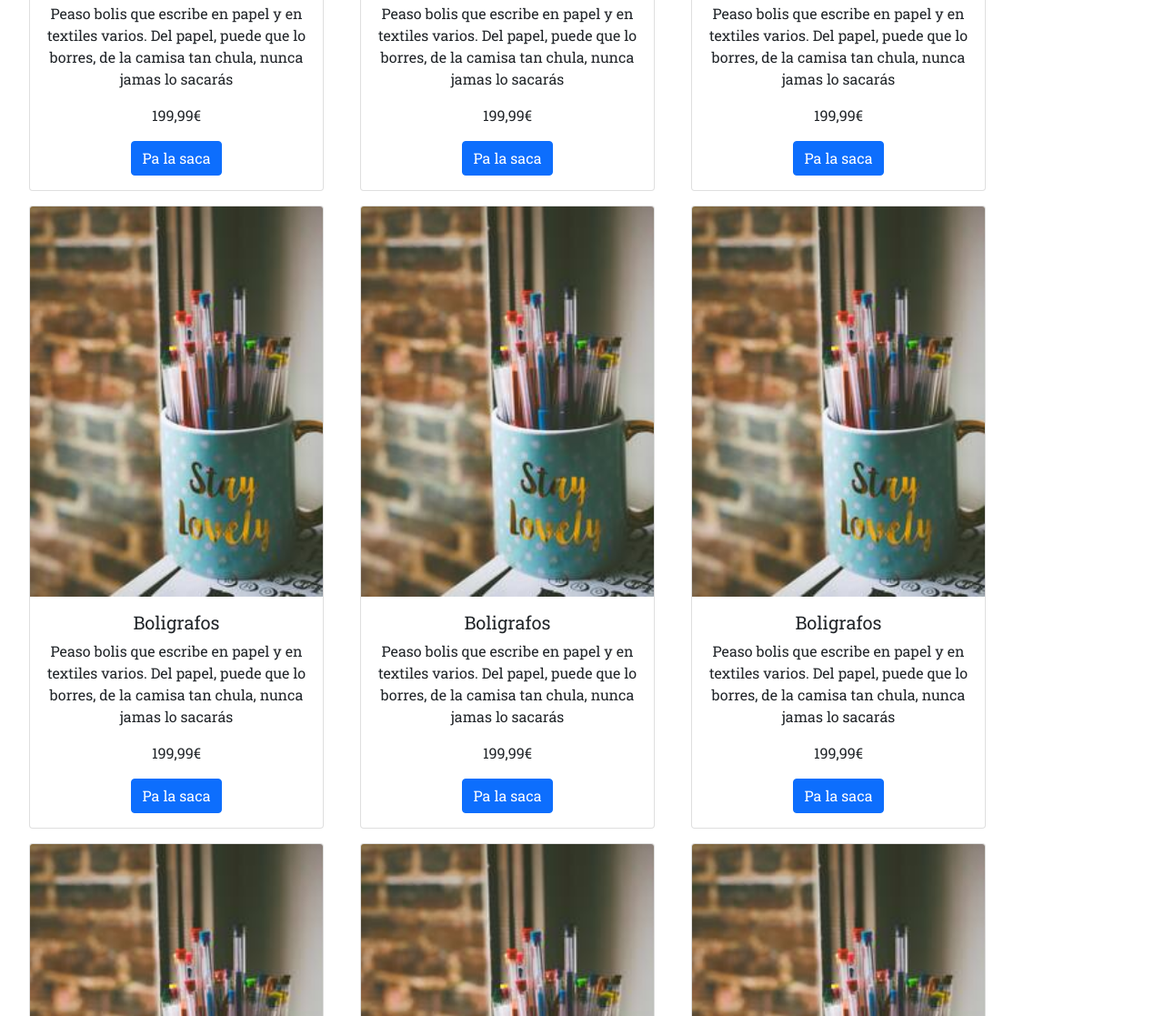
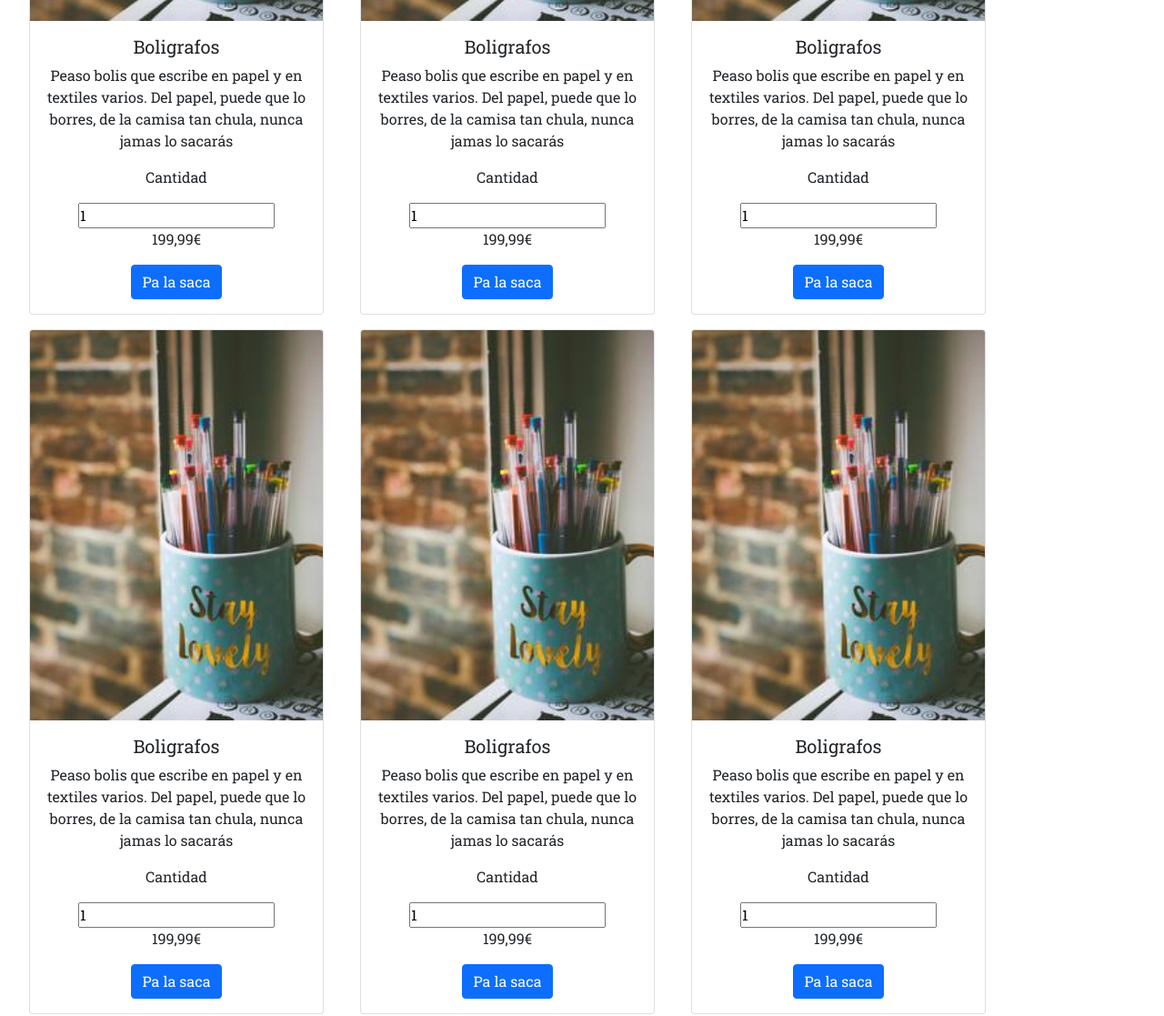
Before and after one commit to guejo8/E-commerce, a plain HTML site: page index.html in a window 1280 px wide. Shown: the part 1374-2491 px from the top of the page at 91% size. Drawn offline with nearby package versions, Linux system fonts and the light colour scheme.

Commit message:
incluida en la parte catalogo la cantidad para poder meter las cantidades

```diff
--- a/index.html
+++ b/index.html
@@ -96,6 +96,25 @@
             <div class="card-body">
               <h5 class="card-title">Boligrafos</h5>
               <p class="card-text">Peaso bolis que escribe en papel y en textiles varios. Del papel, puede que lo borres, de la camisa tan chula, nunca jamas lo sacarás</p>
+              <td class="cantidad">
+                <p>Cantidad</p>
+                <input type="number" value="1" min="1" placeholder="Cantidad" />
+              </td>
+              <p><span>199,99</span>€</p>
+              <a href="#" class="btn btn-primary">Pa la saca</a>
+            </div>
+          </div>
+        </div>
+        <div class="col-sm-6 col-md-4 mb-3 mb-sm-0"> <!-- Tarjeta -->
+          <div class="card m-md-2 m-sm-1">
+            <img src="imagenes/producto/boligrafos2.jpg" class="card-img-top" alt="Boli">
+            <div class="card-body">
+              <h5 class="card-title">Boligrafos</h5>
+              <p class="card-text">Peaso bolis que escribe en papel y en textiles varios. Del papel, puede que lo borres, de la camisa tan chula, nunca jamas lo sacarás</p>
+              <td class="cantidad">
+                <p>Cantidad</p>
+                <input type="number" value="1" min="1" placeholder="Cantidad" />
+              </td>
               <p>199,99€</p>
               <a href="#" class="btn btn-primary">Pa la saca</a>
             </div>
@@ -107,7 +126,11 @@
             <div class="card-body">
               <h5 class="card-title">Boligrafos</h5>
               <p class="card-text">Peaso bolis que escribe en papel y en textiles varios. Del papel, puede que lo borres, de la camisa tan chula, nunca jamas lo sacarás</p>
-              <p>199,99€</p>
+              <td class="cantidad">
+                <p>Cantidad</p>
+                <input type="number" value="1" min="1" placeholder="Cantidad" />
+              </td>
+              <p><span>199,99</span>€</p>
               <a href="#" class="btn btn-primary">Pa la saca</a>
             </div>
           </div>
@@ -118,7 +141,11 @@
             <div class="card-body">
               <h5 class="card-title">Boligrafos</h5>
               <p class="card-text">Peaso bolis que escribe en papel y en textiles varios. Del papel, puede que lo borres, de la camisa tan chula, nunca jamas lo sacarás</p>
-              <p>199,99€</p>
+              <td class="cantidad">
+                <p>Cantidad</p>
+                <input type="number" value="1" min="1" placeholder="Cantidad" />
+              </td>
+              <p><span>199,99</span>€</p>
               <a href="#" class="btn btn-primary">Pa la saca</a>
             </div>
           </div>
@@ -129,7 +156,11 @@
             <div class="card-body">
               <h5 class="card-title">Boligrafos</h5>
               <p class="card-text">Peaso bolis que escribe en papel y en textiles varios. Del papel, puede que lo borres, de la camisa tan chula, nunca jamas lo sacarás</p>
-              <p>199,99€</p>
+              <td class="cantidad">
+                <p>Cantidad</p>
+                <input type="number" value="1" min="1" placeholder="Cantidad" />
+              </td>
+              <p><span>199,99</span>€</p>
               <a href="#" class="btn btn-primary">Pa la saca</a>
             </div>
           </div>
@@ -140,7 +171,11 @@
             <div class="card-body">
               <h5 class="card-title">Boligrafos</h5>
               <p class="card-text">Peaso bolis que escribe en papel y en textiles varios. Del papel, puede que lo borres, de la camisa tan chula, nunca jamas lo sacarás</p>
-              <p>199,99€</p>
+              <td class="cantidad">
+                <p>Cantidad</p>
+                <input type="number" value="1" min="1" placeholder="Cantidad" />
+              </td>
+              <p><span>199,99</span>€</p>
               <a href="#" class="btn btn-primary">Pa la saca</a>
             </div>
           </div>
@@ -151,7 +186,11 @@
             <div class="card-body">
               <h5 class="card-title">Boligrafos</h5>
               <p class="card-text">Peaso bolis que escribe en papel y en textiles varios. Del papel, puede que lo borres, de la camisa tan chula, nunca jamas lo sacarás</p>
-              <p>199,99€</p>
+              <td class="cantidad">
+                <p>Cantidad</p>
+                <input type="number" value="1" min="1" placeholder="Cantidad" />
+              </td>
+              <p><span>199,99</span>€</p>
               <a href="#" class="btn btn-primary">Pa la saca</a>
             </div>
           </div>
@@ -162,7 +201,11 @@
             <div class="card-body">
               <h5 class="card-title">Boligrafos</h5>
               <p class="card-text">Peaso bolis que escribe en papel y en textiles varios. Del papel, puede que lo borres, de la camisa tan chula, nunca jamas lo sacarás</p>
-              <p>199,99€</p>
+              <td class="cantidad">
+                <p>Cantidad</p>
+                <input type="number" value="1" min="1" placeholder="Cantidad" />
+              </td>
+              <p><span>199,99</span>€</p>
               <a href="#" class="btn btn-primary">Pa la saca</a>
             </div>
           </div>
@@ -173,7 +216,11 @@
             <div class="card-body">
               <h5 class="card-title">Boligrafos</h5>
               <p class="card-text">Peaso bolis que escribe en papel y en textiles varios. Del papel, puede que lo borres, de la camisa tan chula, nunca jamas lo sacarás</p>
-              <p>199,99€</p>
+              <td class="cantidad">
+                <p>Cantidad</p>
+                <input type="number" value="1" min="1" placeholder="Cantidad" />
+              </td>
+              <p><span>199,99</span>€</p>
               <a href="#" class="btn btn-primary">Pa la saca</a>
             </div>
           </div>
@@ -184,7 +231,11 @@
             <div class="card-body">
               <h5 class="card-title">Boligrafos</h5>
               <p class="card-text">Peaso bolis que escribe en papel y en textiles varios. Del papel, puede que lo borres, de la camisa tan chula, nunca jamas lo sacarás</p>
-              <p>199,99€</p>
+              <td class="cantidad">
+                <p>Cantidad</p>
+                <input type="number" value="1" min="1" placeholder="Cantidad" />
+              </td>
+              <p><span>199,99</span>€</p>
               <a href="#" class="btn btn-primary">Pa la saca</a>
             </div>
           </div>
@@ -195,7 +246,11 @@
             <div class="card-body">
               <h5 class="card-title">Boligrafos</h5>
               <p class="card-text">Peaso bolis que escribe en papel y en textiles varios. Del papel, puede que lo borres, de la camisa tan chula, nunca jamas lo sacarás</p>
-              <p>199,99€</p>
+              <td class="cantidad">
+                <p>Cantidad</p>
+                <input type="number" value="1" min="1" placeholder="Cantidad" />
+              </td>
+              <p><span>199,99</span>€</p>
               <a href="#" class="btn btn-primary">Pa la saca</a>
             </div>
           </div>
@@ -206,18 +261,11 @@
             <div class="card-body">
               <h5 class="card-title">Boligrafos</h5>
               <p class="card-text">Peaso bolis que escribe en papel y en textiles varios. Del papel, puede que lo borres, de la camisa tan chula, nunca jamas lo sacarás</p>
-              <p>199,99€</p>
-              <a href="#" class="btn btn-primary">Pa la saca</a>
-            </div>
-          </div>
-        </div>
-        <div class="col-sm-6 col-md-4 mb-3 mb-sm-0"> <!-- Tarjeta -->
-          <div class="card m-md-2 m-sm-1">
-            <img src="imagenes/producto/boligrafos2.jpg" class="card-img-top" alt="Boli">
-            <div class="card-body">
-              <h5 class="card-title">Boligrafos</h5>
-              <p class="card-text">Peaso bolis que escribe en papel y en textiles varios. Del papel, puede que lo borres, de la camisa tan chula, nunca jamas lo sacarás</p>
-              <p>199,99€</p>
+              <td class="cantidad">
+                <p>Cantidad</p>
+                <input type="number" value="1" min="1" placeholder="Cantidad" />
+              </td>
+              <p><span>199,99</span>€</p>
               <a href="#" class="btn btn-primary">Pa la saca</a>
             </div>
           </div>
```
